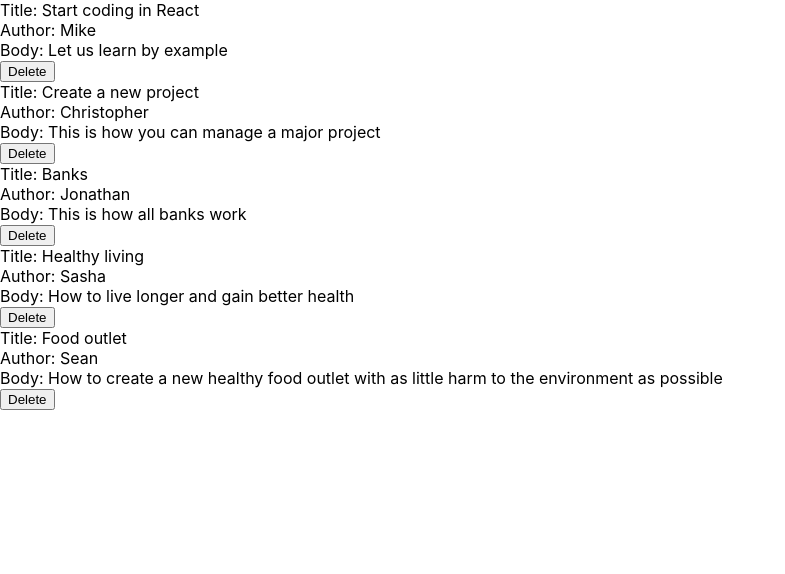
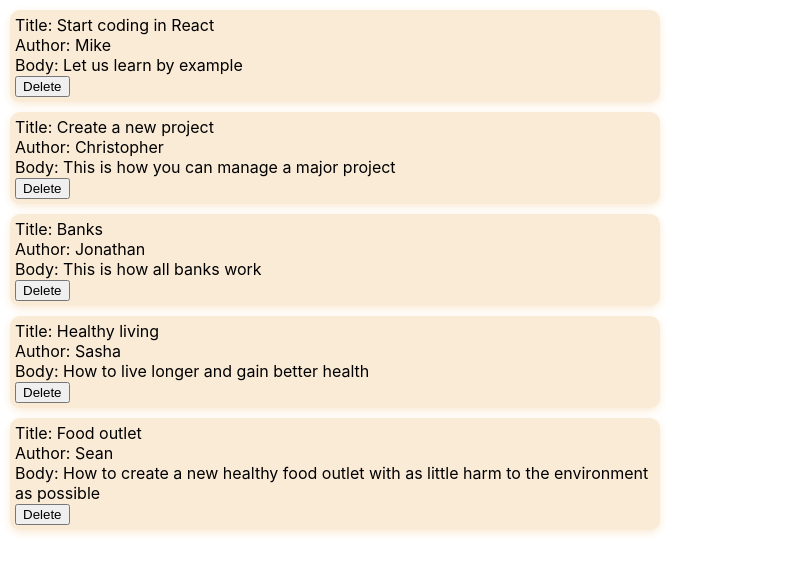
Before and after one commit to SteveBallSSL/Apprenticeship_React, a React (Create React App) app: page / in a window 1280 px wide. Shown: the top 574 px of the page, without its empty margins (0-785 px from the left). Built offline with nearby package versions, Linux system fonts and the light colour scheme.

Commit message:
SRB: card styling

```diff
--- a/src/components/BlogList.js
+++ b/src/components/BlogList.js
@@ -1,13 +1,16 @@
+import "./Card.js"
+import Card from "./Card.js";
+
 function BlogList(props) {
 
     const blogList = props.blogs.map( blog => {
         return (
-            <div key={blog.id}>
+            <Card key={blog.id} >
                 <div>Title:  {blog.title} </div>
                 <div>Author: {blog.author}</div>
                 <div>Body:   {blog.body}  </div>
                 <button onClick={() => {props.deleteBlog(blog.id)}}> Delete </button>
-            </div>
+            </Card>
         )
     });
 
--- /dev/null
+++ b/src/components/Card.js
@@ -0,0 +1,6 @@
+import classes from "../css/card.css"
+
+function Card(props){
+    return <div className="card">{props.children}</div>;
+}
+export default Card;
--- /dev/null
+++ b/src/css/card.css
@@ -0,0 +1,8 @@
+.card {
+    background-color:antiquewhite;
+    border-radius: 10px;
+    box-shadow: 0 3px 9px antiquewhite;
+    margin:10px;
+    padding: 5px;
+    width:50%;
+  }
```
